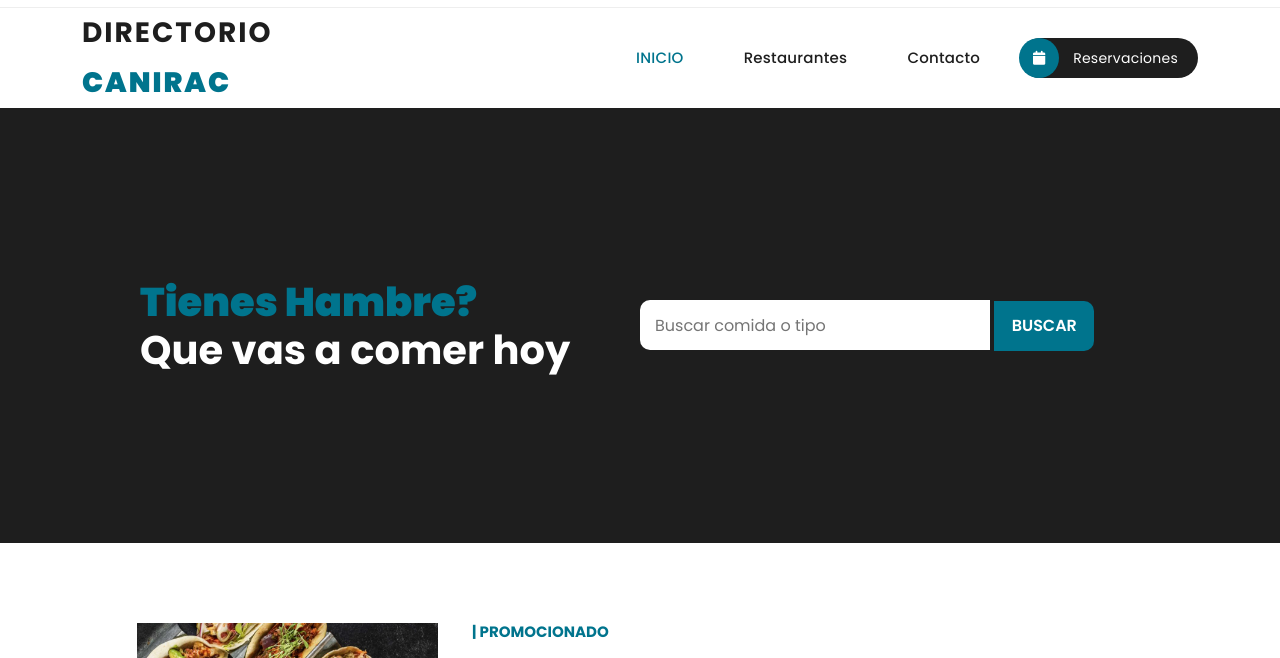
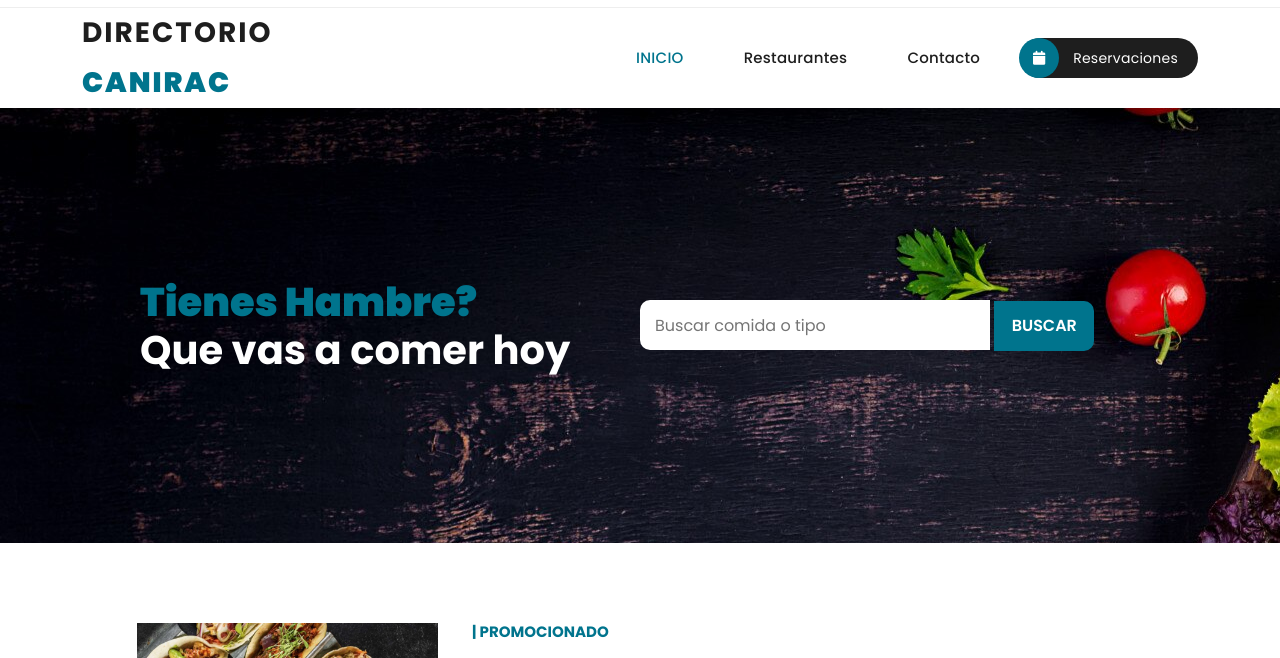
Before and after one commit to MasterOfTheOrder/directorio-demo, a plain HTML site: page index.html in a window 1280 px wide. Shown: the part 67-725 px from the top of the page. Drawn offline with nearby package versions, Linux system fonts and the light colour scheme; the site is published under a folder, as on GitHub Pages, so addresses that start at the root find nothing.

Commit message:
Fix Banner

```diff
--- a/assets/css/templatemo-villa-agency.css
+++ b/assets/css/templatemo-villa-agency.css
@@ -208,7 +208,7 @@ body {
 .search-banner-wrapper {
   width: 100%;
   background-color: #1e1e1e;
-  background-image: url('/assets/images/brochetas.jpg');
+  background-image: url(../images/brochetas.jpg);
 }
 
 .search-banner {
```
